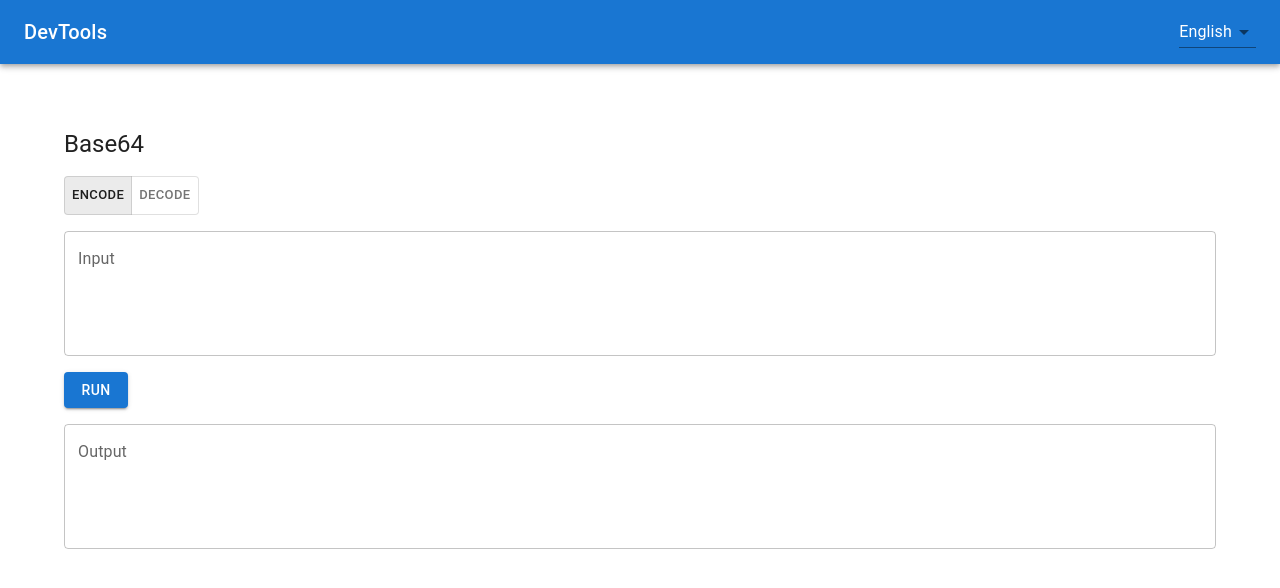
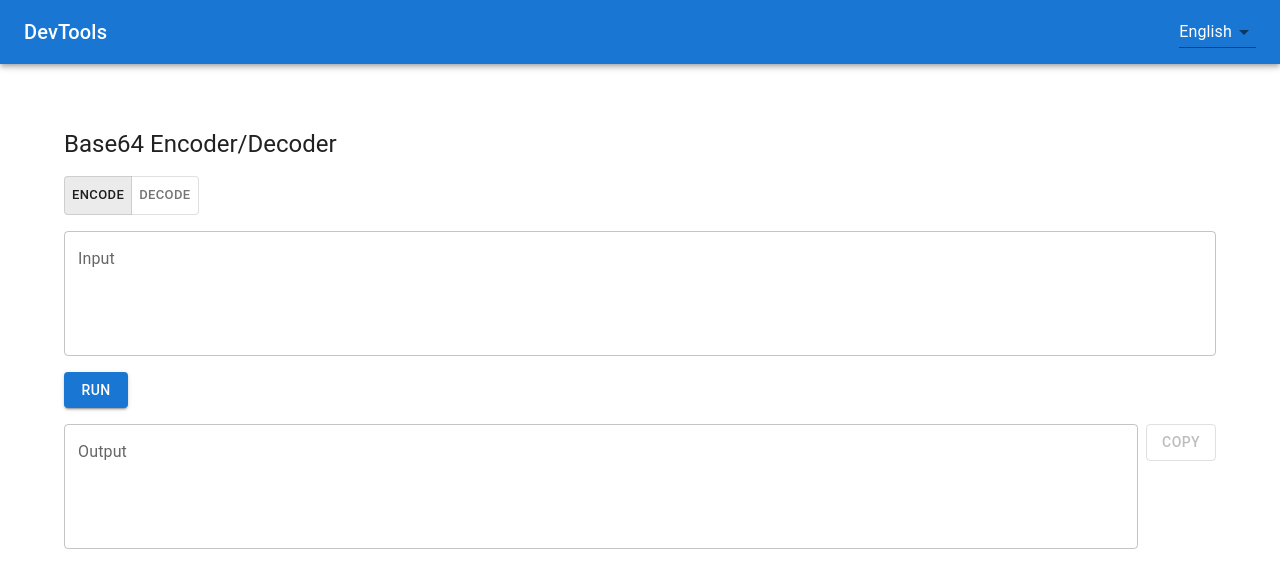
Before and after one commit to ghosind/devtools, a Next.js app: page /tools/base64 in a window 1280 px wide. Shown: the top 588 px of the page. Built offline with nearby package versions, Linux system fonts and the light colour scheme.

Commit message:
feat: add Copy button and update i18n
Signed-off-by: Chen Su <ghosind@gmail.com>

```diff
--- a/src/app/page.tsx
+++ b/src/app/page.tsx
@@ -11,15 +11,11 @@ export default function Home() {
 
   return (
     <Box sx={{ maxWidth: 800, margin: '0 auto' }}>
-      <Typography variant="h4" sx={{ mb: 2 }}>
-        {t('DevTools')}
-      </Typography>
-
       <Paper>
         <List>
           {tools.map((tool) => (
             <ListItemButton key={tool.key} component={Link} href={tool.href}>
-              <ListItemText primary={t(tool.title)} secondary={tool.description} />
+              <ListItemText primary={t(tool.title)} secondary={t(tool.description)} />
             </ListItemButton>
           ))}
         </List>
--- a/src/app/tools/base64/page.tsx
+++ b/src/app/tools/base64/page.tsx
@@ -4,6 +4,7 @@ import React, { useState } from 'react';
 import { Box, TextField, Typography, Button, ToggleButtonGroup, ToggleButton } from '@mui/material';
 import { useLang } from '@/components/LanguageProvider';
 import { encodeBase64, decodeBase64 } from '@/utils/base64';
+import CopyButton from '@/components/CopyButton';
 
 export default function Base64Page() {
   const { t } = useLang();
@@ -23,7 +24,7 @@ export default function Base64Page() {
   return (
     <Box>
       <Typography variant="h5" sx={{ mb: 2 }}>
-        {t('Base64')}
+        {t('Tools.Base64.Name')}
       </Typography>
       <Box>
         <ToggleButtonGroup
@@ -39,7 +40,13 @@ export default function Base64Page() {
 
         <TextField label={t('Input')} value={input} onChange={(e) => setInput(e.target.value)} fullWidth multiline rows={4} sx={{ mb: 2 }} />
         <Button variant="contained" onClick={run} sx={{ mb: 2 }}>{t('Run')}</Button>
-        <TextField label={t('Output')} value={output} fullWidth multiline rows={4} InputProps={{ readOnly: true }} />
+
+        <Box sx={{ display: 'flex', gap: 1, alignItems: 'flex-start', mb: 2 }}>
+          <TextField label={t('Output')} value={output} fullWidth multiline rows={4} InputProps={{ readOnly: true }} sx={{ flex: 1 }} />
+          <Box sx={{ display: 'flex', flexDirection: 'column', gap: 1 }}>
+            <CopyButton text={output} variant="outlined" sx={{ whiteSpace: 'nowrap' }} />
+          </Box>
+        </Box>
       </Box>
     </Box>
   );
--- /dev/null
+++ b/src/components/CopyButton.tsx
@@ -0,0 +1,55 @@
+import React, { useState } from 'react';
+import { Button } from '@mui/material';
+import type { ButtonProps } from '@mui/material';
+import { useLang } from './LanguageProvider';
+
+export interface CopyButtonProps extends Omit<ButtonProps, 'onClick'> {
+  /** Text content that will be copied to clipboard */
+  text: string;
+  /** Optional callback invoked after successful copy */
+  onCopy?: () => void;
+}
+
+export default function CopyButton({
+  text,
+  onCopy,
+  disabled,
+  ...btnProps
+}: CopyButtonProps) {
+  const [copied, setCopied] = useState(false);
+  const { t } = useLang();
+
+  async function handleCopy() {
+    if (!text) return;
+    try {
+      if (navigator.clipboard && navigator.clipboard.writeText) {
+        await navigator.clipboard.writeText(text);
+      } else {
+        const el = document.createElement('textarea');
+        el.value = text;
+        el.setAttribute('readonly', '');
+        el.style.position = 'absolute';
+        el.style.left = '-9999px';
+        document.body.appendChild(el);
+        el.select();
+        document.execCommand('copy');
+        document.body.removeChild(el);
+      }
+      setCopied(true);
+      onCopy?.();
+      window.setTimeout(() => setCopied(false), 2000);
+    } catch (e) {
+      // swallow copy errors; caller can still observe failure via UI
+    }
+  }
+
+  return (
+    <Button
+      onClick={handleCopy}
+      disabled={disabled || !text}
+      {...btnProps}
+    >
+      {copied ? t('Copied') : t('Copy')}
+    </Button>
+  );
+}
--- a/src/components/LanguageProvider.tsx
+++ b/src/components/LanguageProvider.tsx
@@ -4,11 +4,13 @@ import React, { createContext, useContext, useEffect, useState } from 'react';
 import en from '@/translations/en.json';
 import zh from '@/translations/zh.json';
 
-type Messages = Record<string, string>;
+interface Messages {
+  [key: string]: string | Messages;
+}
 
 const langs: Record<string, Messages> = {
-  en,
-  zh
+  en: en as unknown as Messages,
+  zh: zh as unknown as Messages,
 };
 
 type ContextType = {
@@ -40,7 +42,19 @@ export default function LanguageProvider({ children }: { children: React.ReactNo
   }, [locale]);
 
   const t = (key: string) => {
-    return langs[locale]?.[key] ?? key;
+    // support dot-separated nested keys, e.g. "home.title"
+    const lookup = (obj: Messages | undefined, path: string): string | undefined => {
+      if (!obj) return undefined;
+      const parts = path.split('.');
+      let cur: any = obj;
+      for (const p of parts) {
+        if (cur && typeof cur === 'object' && p in cur) cur = cur[p];
+        else return undefined;
+      }
+      return typeof cur === 'string' ? cur : undefined;
+    };
+
+    return lookup(langs[locale], key) ?? key;
   };
 
   return <LangContext.Provider value={{ locale, setLocale, t }}>{children}</LangContext.Provider>;
--- a/src/components/Layout.tsx
+++ b/src/components/Layout.tsx
@@ -13,7 +13,7 @@ export default function Layout({ children }: { children: React.ReactNode }) {
         <Toolbar>
           <Typography variant="h6" style={{ flex: 1 }}>
             <Link href="/" color="inherit" underline="none">
-              {t('DevTools')}
+              DevTools
             </Link>
           </Typography>
           <Select
--- a/src/constants/tools.ts
+++ b/src/constants/tools.ts
@@ -1,8 +1,8 @@
 export const tools = [
   {
     key: 'base64',
-    title: 'Base64',
-    description: 'The tool to encode and decode Base64 strings.',
+    title: 'Tools.Base64.Name',
+    description: 'Tools.Base64.Description',
     href: '/tools/base64'
   }
 ];
--- a/src/translations/en.json
+++ b/src/translations/en.json
@@ -1,9 +1,15 @@
 {
-  "DevTools": "DevTools",
   "Encode": "Encode",
   "Decode": "Decode",
   "Input": "Input",
   "Output": "Output",
   "Run": "Run",
-  "Base64": "Base64"
+  "Copy": "Copy",
+  "Copied": "Copied",
+  "Tools": {
+    "Base64": {
+      "Name": "Base64 Encoder/Decoder",
+      "Description": "Encode and decode text using Base64 encoding scheme."
+    }
+  }
 }
--- a/src/translations/zh.json
+++ b/src/translations/zh.json
@@ -1,9 +1,15 @@
 {
-  "DevTools": "开发工具",
   "Encode": "编码",
   "Decode": "解码",
   "Input": "输入",
   "Output": "输出",
   "Run": "执行",
-  "Base64": "Base64"
+  "Copy": "复制",
+  "Copied": "已复制",
+  "Tools": {
+    "Base64": {
+      "Name": "Base64 编码/解码器",
+      "Description": "使用 Base64 编码方案对文本进行编码和解码。"
+    }
+  }
 }
```
